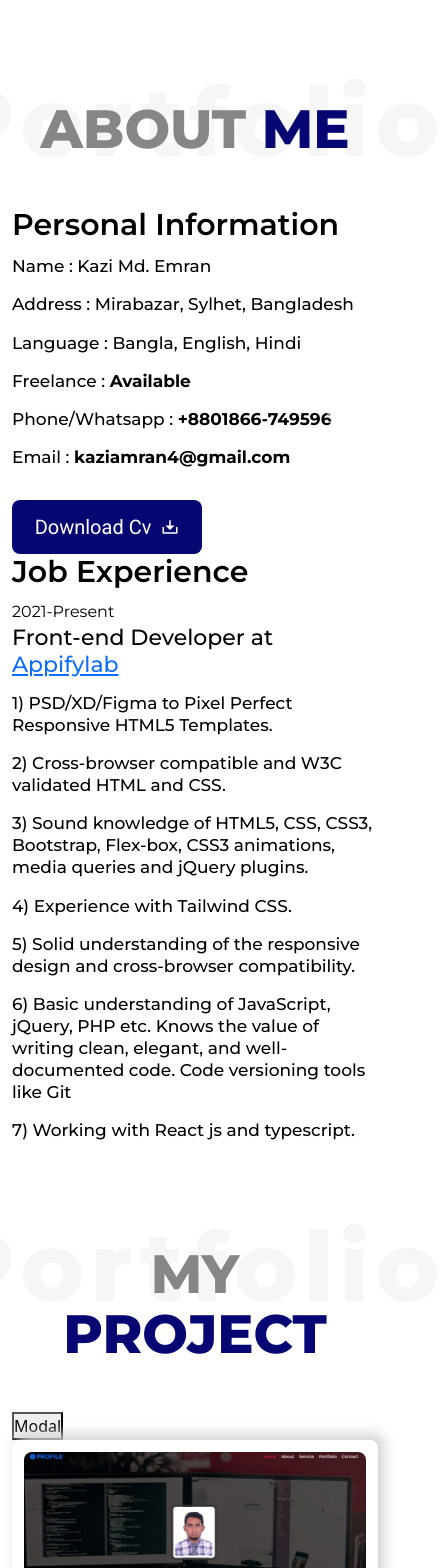
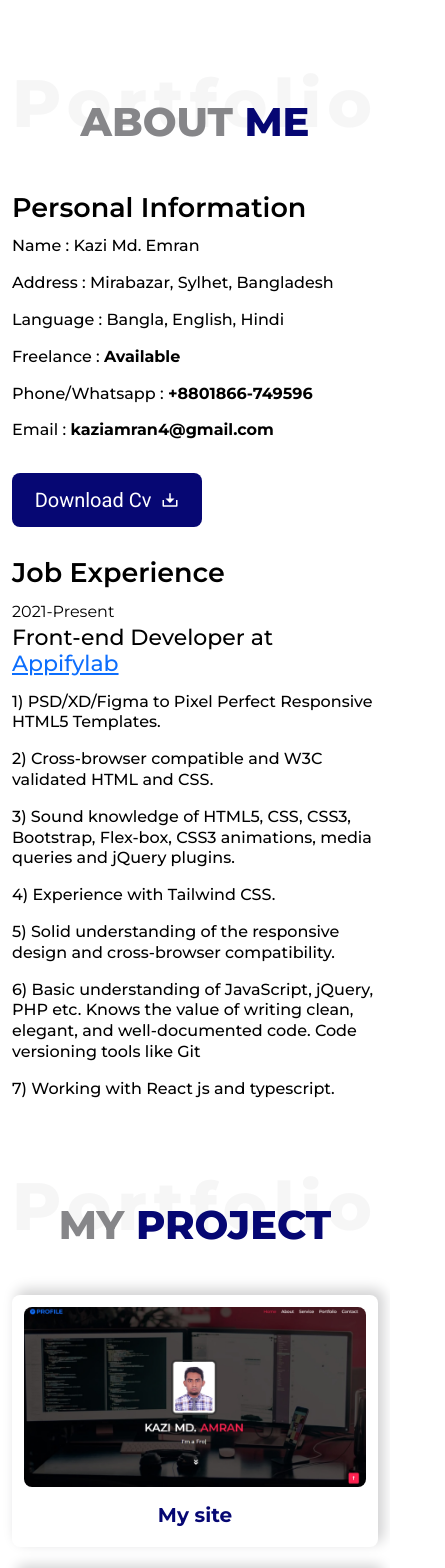
Before and after one commit to kaziamran/React-site, a React (Create React App) app: page /about in a window 390 px wide. Shown: the top 1568 px of the page, 445 px wide, since content can reach past the window. Built offline with nearby package versions, Linux system fonts and the light colour scheme.

Commit message:
add responsive code

```diff
--- a/package.json
+++ b/package.json
@@ -9,6 +9,7 @@
     "@testing-library/user-event": "^13.5.0",
     "react": "^18.2.0",
     "react-dom": "^18.2.0",
+    "react-modal": "^3.16.3",
     "react-router-dom": "^6.10.0",
     "react-scripts": "5.0.1",
     "web-vitals": "^2.1.4"
--- a/src/Components/Modal/ProjectsCard.jsx
+++ b/src/Components/Modal/ProjectsCard.jsx
@@ -11,7 +11,8 @@ const ProjectsCard = ({closeModal}) => {
           <div className="_projects_card_modal_portfolio_header">
             <h3>ths is a client porject</h3>
             <p>lorum ipsum lorum ipsum lorum ipsum lorum
-              ipsum lorum ipsum lorum ipsumlorum ipsum</p>
+              ipsum lorum ipsum lorum ipsumlorum ipsum
+            </p>
           </div>
           <div className="_projects_card_modal_portfolio_btn">
             <button className='btn btn-primary' onClick={closeModal}>Close</button>
--- a/src/Components/pages/about.jsx
+++ b/src/Components/pages/about.jsx
@@ -1,30 +1,15 @@
 import React, { useState } from 'react';
-import Modal from 'react';
 import sumizeit from "../../../src/images/Sumizeit-Dev.png";
 import xono from "../../../src/images/xono-v2-dev.png";
 import profSite from "../../../src/images/profile_site.jpeg";
 import digitalSite from "../../../src/images/digital.png";
 import babble from "../../images/babble.png";
 import itelsoft from "../../images/itelsoftbd.png"
-import ProjectsCard from '../Modal/ProjectsCard';
-import ProjectsCardContent from '../Modal/ProjectsCardContent';
+// import ProjectsCard from '../Modal/ProjectsCard';
+// import ProjectsCardContent from '../Modal/ProjectsCardContent';
 import '../../styles/css/main.css';
 
-
 const About = () => {
-
-  const [showProject, setshowProject] = useState(false);
-
-  const projectModal = () => {
-    return (
-      <>
-      <div className='modal01'>
-        <p>this is modal 01</p>
-        <button>hekk ee</button>
-      </div>
-      </>
-    )
-  }
 
   return (
     <>
@@ -33,8 +18,8 @@ const About = () => {
           <div className="row">
             <div className="col-lg-12 col-md-12 col-sm-12">
               <div className="_page_portfolio_title">
-                <h2 className='_page_portfolio_title1'>about <span className='_page_portfolio_title1_span'>me</span>
-                </h2>
+                <h1 className='_page_portfolio_title1'>about <span className='_page_portfolio_title1_span'>me</span>
+                </h1>
                 <span className='_page_portfolio_title_bg_span'>portfolio</span>
               </div>
             </div>
@@ -42,9 +27,9 @@ const About = () => {
           <div className="row">
             <div className="col-lg-6 col-md-6 col-sm-6">
               <div className="_about_portfolio_left_info">
-                  <h3 className='_about_portfolio_left_info_txt'>
+                  <h2 className='_about_portfolio_left_info_txt'>
                     personal information
-                  </h3>
+                  </h2>
                   <div className="_about_portfolio_left_info_list">
                     <ul className='_about_portfolio_left_info_list_ul'>
                       <li className='_about_portfolio_left_info_list_li'>
@@ -82,9 +67,9 @@ const About = () => {
                     job experience
                   </h3>
                   <div className="_about_portfolio_r8_job_info">
-                    <h4 className='_about_portfolio_r8_job_info_txt1'>2021-Present</h4>
-                    <h3 className='_about_portfolio_r8_job_info_txt2'>Front-end Developer at <a href="https://www.appifylab.com/" target='_blank'>Appifylab</a>
-                    </h3>
+                    <h3 className='_about_portfolio_r8_job_info_txt1'>2021-Present</h3>
+                    <h4 className='_about_portfolio_r8_job_info_txt2'>Front-end Developer at <a href="https://www.appifylab.com/" target='_blank'>Appifylab</a>
+                    </h4>
                     <p className='_about_portfolio_left_info_list_li_para'>
                       1) PSD/XD/Figma to Pixel Perfect Responsive HTML5 Templates.
                     </p>
@@ -117,18 +102,13 @@ const About = () => {
           <div className="row mt-5">
             <div className="col-lg-12 col-md-12 col-sm-12">
               <div className="_page_portfolio_title">
-                <h2 className='_page_portfolio_title1'>my <span className='_page_portfolio_title1_span'>project</span>
-                </h2>
+                <h4 className='_page_portfolio_title1'>my <span className='_page_portfolio_title1_span'>project</span></h4>
                 <span className='_page_portfolio_title_bg_span'>portfolio</span>
-              </div>
-              <div>
-                <button type="button" onClick={() => setshowProject(true)}>Modal</button>
-
               </div>
             </div>
           </div>
           <div className="row">
-            <div className="col-lg-4 col-md-4 col-sm-12">
+            <div className="col-lg-4 col-md-6 col-sm-12">
               <div className="_project_portfolio_single_card" onClick={()=> window.open('https://kaziamran.github.io/profile/', '_blank')}>
                 <div className="_project_portfolio_card_img">
                   <img src={profSite} className='img-fluid _project_portfolio_card_img_tag' alt="image" />
@@ -136,10 +116,9 @@ const About = () => {
                 <div className="_project_portfolio_card_content pt-3">
                   <a className='_project_portfolio_card_content_link' href="https://kaziamran.github.io/profile/" target='_blank'>My site</a>
                 </div>
-
               </div>
             </div>
-            <div className='col-lg-4 col-md-4 col-sm-12'>
+            <div className='col-lg-4 col-md-6 col-sm-12'>
               <div className="_project_portfolio_single_card" onClick={()=> window.open('https://msit.app/?fbclid=IwY2xjawMnLgdleHRuA2FlbQIxMABicmlkETFOdENMRGxZMVlVSVExTTVCAR4vb-YUIEc7fzpG8jLnDn7sh5YTnxZnrohy6FP-aybzFKSgv3ZqiOOht38xxw_aem_cz2LxbRcqoS3ENc-DW_B1w', '_blank')}>
                 <div className="_project_portfolio_card_img">
                   <img src={itelsoft} className='img-fluid _project_portfolio_card_img_tag' alt="image" />
@@ -149,7 +128,7 @@ const About = () => {
                 </div>
               </div>
             </div>
-            <div className="col-lg-4 col-md-4 col-sm-12">
+            <div className="col-lg-4 col-md-6 col-sm-12">
               <div className="_project_portfolio_single_card" onClick={()=> window.open('https://kaziamran.github.io/Sumizeit-Dev/', '/_blank')}>
                 <div className="_project_portfolio_card_img">
                   <img src={sumizeit} className='img-fluid _project_portfolio_card_img_tag' alt="image" />
@@ -159,7 +138,7 @@ const About = () => {
                 </div>
               </div>
             </div>
-            <div className="col-lg-4 col-md-4 col-sm-12">
+            <div className="col-lg-4 col-md-6 col-sm-12">
               <div className="_project_portfolio_single_card" onClick={()=> window.open('https://kaziamran.github.io/digital-agency-website-design/', '_blank')}>
                 <div className="_project_portfolio_card_img">
                   <img src={digitalSite} className='img-fluid _project_portfolio_card_img_tag' alt="image" />
@@ -169,7 +148,7 @@ const About = () => {
                 </div>
               </div>
             </div>
-            <div className="col-lg-4 col-md-4 col-sm-12">
+            <div className="col-lg-4 col-md-6 col-sm-12">
               <div className="_project_portfolio_single_card" onClick={()=> window.open('https://kaziamran.github.io/xono-v2-dev/', '_blank')}>
                 <div className="_project_portfolio_card_img">
                   <img src={xono} className='img-fluid _project_portfolio_card_img_tag' alt="image" />
@@ -179,7 +158,7 @@ const About = () => {
                 </div>
               </div>
             </div>
-            <div className="col-lg-4 col-md-4 col-sm-12">
+            <div className="col-lg-4 col-md-6 col-sm-12">
               <div className="_project_portfolio_single_card" onClick={()=> window.open('https://kaziamran.github.io/babble/', '_blank')}>
                 <div className="_project_portfolio_card_img">
                   <img src={babble} className='img-fluid _project_portfolio_card_img_tag' alt="image" />
--- a/src/styles/css/main.css
+++ b/src/styles/css/main.css
@@ -240,15 +240,7 @@ a, button{
     height: 80px;
 }
 
-._home_portfolio_left_wrap {
-    display: flex;
-    align-items: center;
-    justify-content: center;
-    flex-direction: column;
-    gap: 8px 0;
-}
-
-._home_portfolio_img {
+._home_portfolio_img_wrap {
     position: relative;
 }
 ._home_portfolio_img_div_button_ic {
@@ -405,7 +397,48 @@ a, button{
 ._home_portfolio_social_link_nav_link:hover svg path {
     fill: #fff;
 }
-
+.home_img_modal {
+    position: fixed;
+    width: 500px;
+    top: 50%;
+    left: 50%;
+    transform: translate(-50%, -50%);
+    background: rgba(0,0,0,0.85);
+    color: #fff;
+    padding: 40px;
+    display: flex;
+    flex-direction: column;
+    align-items: center;
+    justify-content: center;
+    border-radius: 8px;
+    z-index: 2;
+    animation : fadein 0.2s ease-in-out;
+}
+.home_img_modal_txt {
+    font-size: 32px;
+    letter-spacing: 3px;
+}
+.home_img_modal_close {
+    border: 0px;
+    background: #ca0f0f;
+    padding: 10px;
+    border-radius: 50%;
+    display: flex;
+    align-items: center;
+    justify-content: center;
+    position: absolute;
+    top: 10px;
+    right: 10px;
+}
+.home_img_modal_close:hover {
+    background: #ac0909ff;
+}
+.home_img_modal_content {
+    margin: 0px;
+    font-size: 16px;
+    line-height: 1.5;
+    text-align: justify;
+}
 
 /* about page */
 
@@ -519,12 +552,6 @@ a, button{
 ._project_portfolio_card_img_tag {
     border-radius: 8px;
 }
-.modal01 {
-    background: #333;
-    color: #fff;
-    padding: 50px;
-}
-
 ._project_portfolio_card_modal {
     position: absolute;
     top: 50%;
@@ -570,15 +597,15 @@ a, button{
     width: 600px;
     z-index: 1;
 }
-
 ._project_portfolio_card_content_link {
     font-family: 'Montserrat', sans-serif;
-    font-weight: 600;
-    font-size: 18px;
+    font-weight: 700;
+    font-size: 20px;
     line-height: 1.2;
     text-align: center;
     color: #060773;
     display: block;
+    text-decoration: none;
 }
 
 /* contact page */
@@ -631,3 +658,65 @@ a, button{
     text-align: left;
     color: #000000;
 }
+
+
+/* responsive css */
+/* Desktop/Laptop */
+@media only screen and (min-width: 1600px) {}
+@media (max-width: 1399px) {
+
+}
+@media only screen and (max-width: 1199px) {
+
+}
+/* Ipad pro */
+@media only screen and (max-width: 991px) {
+    ._home_portfolio_cnt {
+        margin: 50px 0 0;
+    }
+    ._page_portfolio_title1 {
+        font-size: 48px;
+    }
+    ._page_portfolio_title_bg_span {
+        font-size: 84px;
+    }
+    ._about_portfolio_left_info_txt {
+        font-size: 27px;
+    }
+    ._about_portfolio_left_info_list_li_para {
+        font-size: 16px;
+    }
+}
+/* Ipad/Mobile L */
+@media only screen and (max-width: 767px) {
+
+}
+/* Mobile */
+@media only screen and (max-width: 575px) {
+    ._home_portfolio_cnt_tlt {
+        font-size: 36px;
+    }
+    ._home_portfolio_cnt_tlt1 {
+        font-size: 27px;
+    }
+    ._home_portfolio_cnt_para, ._home_portfolio_social_link_heading_txt {
+        font-size: 22px;
+    }
+    ._home_portfolio_elipse02, ._home_portfolio_elipse04 {
+        display: none;
+    }
+
+    ._page_portfolio_title1 {
+        font-size: 40px;
+    }
+    ._page_portfolio_title_bg_span {
+        font-size: 67px;
+    }
+    ._about_portfolio_r8_info {
+        margin-top: 30px;
+    }
+}
+@media only screen and (max-width: 420px) {
+
+}
+@media only screen and (max-width: 375px) {}
```
Also changed, not shown: src/Components/pages/home.jsx (+18 -6 lines), 1 other file (tests, documents, lock files or other folders).
